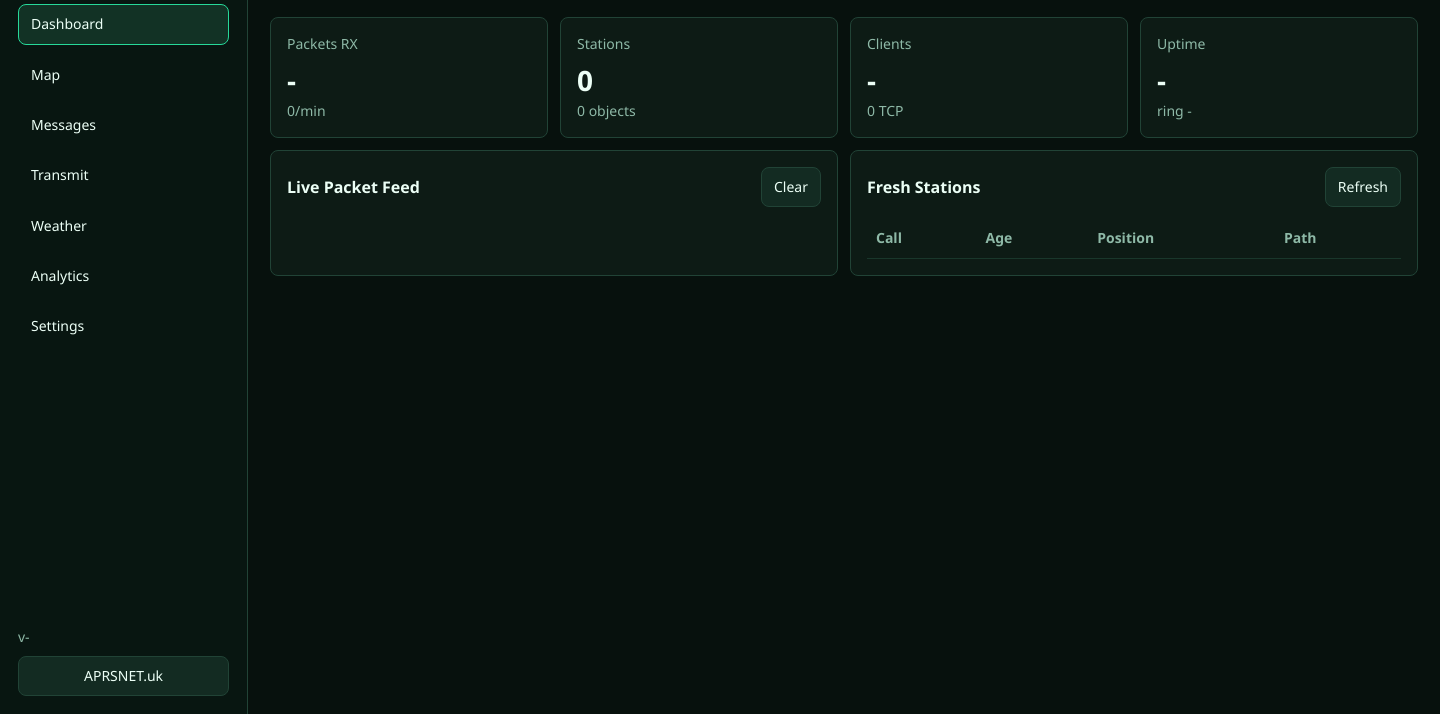
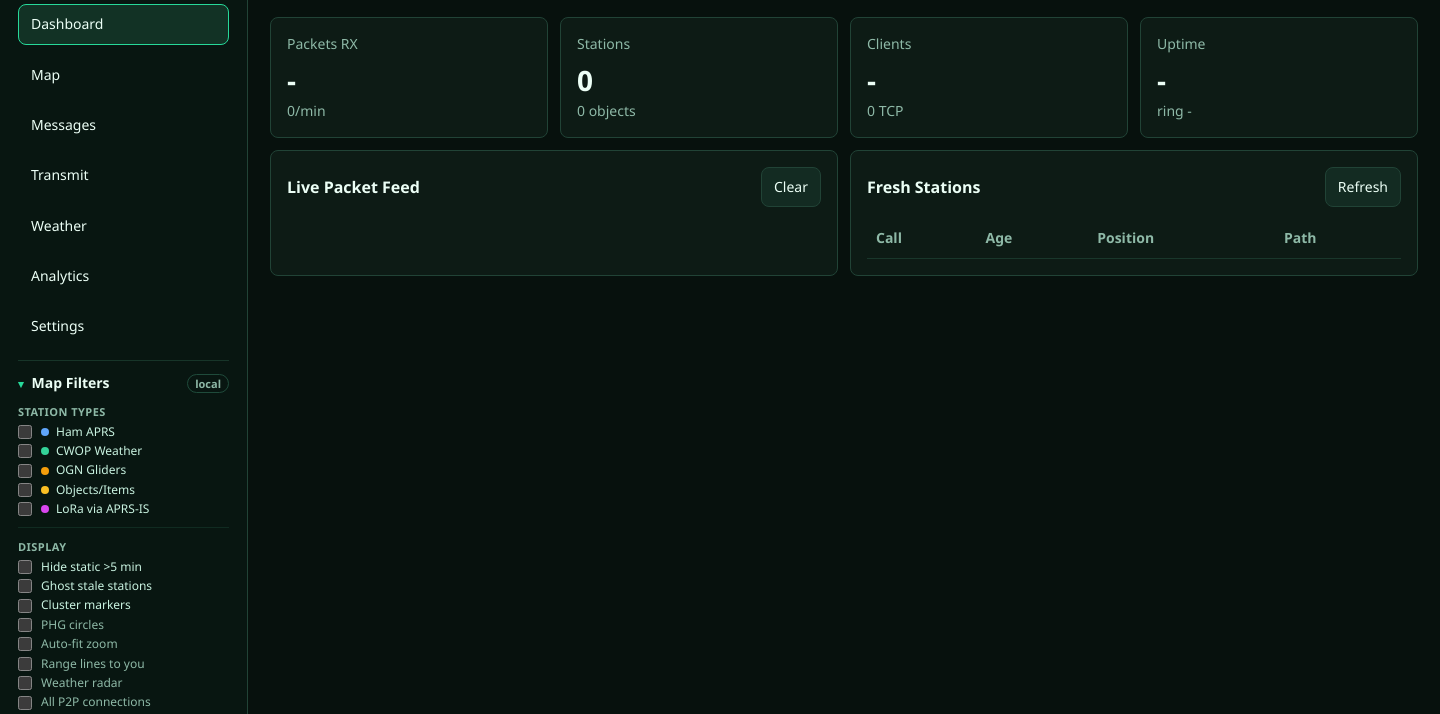
Before and after one commit to 2E0LXY/APRS-Client, an Electron app: page renderer/index.html in a window 1440 px wide. Shown: the part 86-800 px from the top of the page. Drawn offline with Linux system fonts and the light colour scheme; no server answers.

Commit message:
Move map filters into sidebar

```diff
--- a/package.json
+++ b/package.json
@@ -1,6 +1,6 @@
 {
   "name": "aprsnet-desktop",
-  "version": "1.3.15",
+  "version": "1.3.16",
   "description": "Native APRSNET.UK desktop client for Windows and Debian",
   "main": "main.js",
   "author": "Daren Loxley 2E0LXY",
--- a/renderer/index.html
+++ b/renderer/index.html
@@ -20,6 +20,42 @@
     <button class="nav" data-view="weather">Weather</button>
     <button class="nav" data-view="analytics">Analytics</button>
     <button class="nav" data-view="settings">Settings</button>
+    <details class="rail-filters" open>
+      <summary>
+        <span>Map Filters</span>
+        <em id="filter-sync-state">local</em>
+      </summary>
+      <div id="map-filter-grid" class="map-filter-list">
+        <div class="filter-group">
+          <strong>Station Types</strong>
+          <label><input type="checkbox" data-pref="show_aprs"> <span class="dot ham"></span>Ham APRS</label>
+          <label><input type="checkbox" data-pref="show_cwop"> <span class="dot wx"></span>CWOP Weather</label>
+          <label><input type="checkbox" data-pref="show_ogn"> <span class="dot ogn"></span>OGN Gliders</label>
+          <label><input type="checkbox" data-pref="show_objects"> <span class="dot object"></span>Objects/Items</label>
+          <label><input type="checkbox" data-pref="show_lora_aprsis"> <span class="dot lora"></span>LoRa via APRS-IS</label>
+        </div>
+        <div class="filter-group">
+          <strong>Display</strong>
+          <label><input type="checkbox" data-pref="hide_static"> Hide static &gt;5 min</label>
+          <label><input type="checkbox" data-pref="ghost_old"> Ghost stale stations</label>
+          <label><input type="checkbox" data-pref="cluster_enable"> Cluster markers</label>
+          <label class="unsupported"><input type="checkbox" data-pref="show_phg"> PHG circles</label>
+          <label class="unsupported"><input type="checkbox" data-pref="auto_fit"> Auto-fit zoom</label>
+          <label class="unsupported"><input type="checkbox" data-pref="prop_lines"> Range lines to you</label>
+          <label class="unsupported"><input type="checkbox" data-pref="wx_radar"> Weather radar</label>
+          <label class="unsupported"><input type="checkbox" data-pref="show_all_connections"> All P2P connections</label>
+        </div>
+        <div class="filter-group">
+          <strong>Hide / Overlays</strong>
+          <label><input type="checkbox" data-pref="drop_pistar"> Digital voice beacons</label>
+          <label><input type="checkbox" data-pref="drop_dstar"> D-STAR routes</label>
+          <label><input type="checkbox" data-pref="drop_apdesk"> APDESK status</label>
+          <label class="unsupported"><input type="checkbox" data-pref="show_seamarks"> Sea marks</label>
+          <label class="unsupported"><input type="checkbox" data-pref="show_ships"> Live ships AIS</label>
+          <label class="unsupported"><input type="checkbox" data-pref="show_lora"> LoRa network</label>
+        </div>
+      </div>
+    </details>
     <div class="rail-foot">
       <span id="app-version">v-</span>
       <button id="open-site">APRSNET.uk</button>
@@ -70,30 +106,6 @@
             <button id="fit-map">Fit</button>
           </div>
         </div>
-        <details class="map-filter-drawer" open>
-          <summary>Station Filters <span id="filter-sync-state">local</span></summary>
-          <div id="map-filter-grid" class="map-filter-grid">
-            <label><input type="checkbox" data-pref="show_aprs"> <span class="dot ham"></span>Ham APRS</label>
-            <label><input type="checkbox" data-pref="show_cwop"> <span class="dot wx"></span>CWOP Weather</label>
-            <label><input type="checkbox" data-pref="show_ogn"> <span class="dot ogn"></span>OGN Gliders</label>
-            <label><input type="checkbox" data-pref="show_objects"> <span class="dot object"></span>Objects/Items</label>
-            <label><input type="checkbox" data-pref="hide_static"> Hide Static (&gt;5min)</label>
-            <label><input type="checkbox" data-pref="ghost_old"> Ghost Stale Stations</label>
-            <label><input type="checkbox" data-pref="cluster_enable"> Cluster Markers</label>
-            <label><input type="checkbox" data-pref="show_lora_aprsis"> <span class="dot lora"></span>LoRa (via APRS-IS)</label>
-            <label><input type="checkbox" data-pref="drop_pistar"> Hide digital-voice gateway beacons</label>
-            <label><input type="checkbox" data-pref="drop_dstar"> Hide D-STAR routes</label>
-            <label><input type="checkbox" data-pref="drop_apdesk"> Hide APDESK status</label>
-            <label class="unsupported"><input type="checkbox" data-pref="show_phg"> PHG Circles</label>
-            <label class="unsupported"><input type="checkbox" data-pref="auto_fit"> Auto-Fit Zoom</label>
-            <label class="unsupported"><input type="checkbox" data-pref="prop_lines"> Range Lines (to you)</label>
-            <label class="unsupported"><input type="checkbox" data-pref="wx_radar"> Weather Radar</label>
-            <label class="unsupported"><input type="checkbox" data-pref="show_all_connections"> Show all P2P connections</label>
-            <label class="unsupported"><input type="checkbox" data-pref="show_seamarks"> Sea Marks (OpenSeaMap)</label>
-            <label class="unsupported"><input type="checkbox" data-pref="show_ships"> Live Ships (AIS)</label>
-            <label class="unsupported"><input type="checkbox" data-pref="show_lora"> LoRa Network</label>
-          </div>
-        </details>
         <div id="map" class="osm-map">
           <div id="map-tiles" class="map-tiles"></div>
           <div id="map-markers" class="map-markers"></div>
--- a/renderer/styles.css
+++ b/renderer/styles.css
@@ -47,6 +47,9 @@ button:hover { border-color: var(--green); }
   display: flex;
   flex-direction: column;
   gap: 10px;
+  min-height: 100vh;
+  max-height: 100vh;
+  overflow: auto;
 }
 
 .brand {
@@ -68,7 +71,7 @@ button:hover { border-color: var(--green); }
   background: #123225;
   border-color: var(--green);
 }
-.rail-foot { margin-top: auto; display: grid; gap: 8px; }
+.rail-foot { margin-top: 10px; display: grid; gap: 8px; }
 
 main {
   min-width: 0;
@@ -186,33 +189,77 @@ label { display: grid; gap: 6px; margin-bottom: 10px; }
 .inline-state.warn { color: var(--amber); }
 
 .map-panel { height: calc(100vh - 126px); display: flex; flex-direction: column; }
-.map-filter-drawer {
-  margin-bottom: 10px;
-  border: 1px solid #19382c;
-  border-radius: 8px;
-  background: #07140f;
-  padding: 8px 10px;
+.rail-filters {
+  margin-top: 4px;
+  border-top: 1px solid #173529;
+  padding-top: 12px;
 }
-.map-filter-drawer summary {
+.rail-filters summary {
+  display: flex;
+  align-items: center;
+  justify-content: space-between;
+  gap: 8px;
   cursor: pointer;
+  list-style: none;
+  color: var(--text);
   font-weight: 800;
-  color: var(--text);
 }
-.map-filter-drawer summary span {
-  float: right;
+.rail-filters summary::-webkit-details-marker { display: none; }
+.rail-filters summary::before {
+  content: "▾";
+  color: var(--green);
+  font-size: 11px;
+}
+.rail-filters:not([open]) summary::before { content: "▸"; }
+.rail-filters summary span { flex: 1; }
+.rail-filters summary em {
+  border: 1px solid #1f4b3b;
+  border-radius: 999px;
+  padding: 2px 7px;
+  font-size: 11px;
+  line-height: 1.2;
+}
+.map-filter-list {
+  display: grid;
+  gap: 11px;
+  margin-top: 10px;
+}
+.filter-group {
+  display: grid;
+  gap: 5px;
+  padding-bottom: 10px;
+  border-bottom: 1px solid #102b21;
+}
+.filter-group:last-child {
+  border-bottom: 0;
+  padding-bottom: 0;
+}
+.filter-group strong {
   color: var(--muted);
   font-size: 11px;
-  font-weight: 600;
+  letter-spacing: .04em;
+  text-transform: uppercase;
 }
-.map-filter-grid {
+.map-filter-list label {
   display: grid;
-  grid-template-columns: repeat(3, minmax(180px, 1fr));
-  gap: 6px 12px;
-  margin-top: 8px;
-  font-size: 13px;
+  grid-template-columns: 16px 8px minmax(0, 1fr);
+  align-items: center;
+  gap: 7px;
+  margin: 0;
+  color: #c9f3e1;
+  font-size: 12px;
+  line-height: 1.2;
 }
-.map-filter-grid label { display: flex; align-items: center; gap: 7px; margin: 0; }
-.map-filter-grid .unsupported { color: var(--muted); }
+.map-filter-list label input {
+  width: 14px;
+  height: 14px;
+  margin: 0;
+  padding: 0;
+}
+.map-filter-list label:not(:has(.dot)) {
+  grid-template-columns: 16px minmax(0, 1fr);
+}
+.map-filter-list .unsupported { color: var(--muted); }
 .dot { width: 8px; height: 8px; border-radius: 999px; display: inline-block; background: #60a5fa; }
 .dot.ham { background: #60a5fa; }
 .dot.wx { background: #34d399; }
```
Also changed, not shown: 1 other file.
